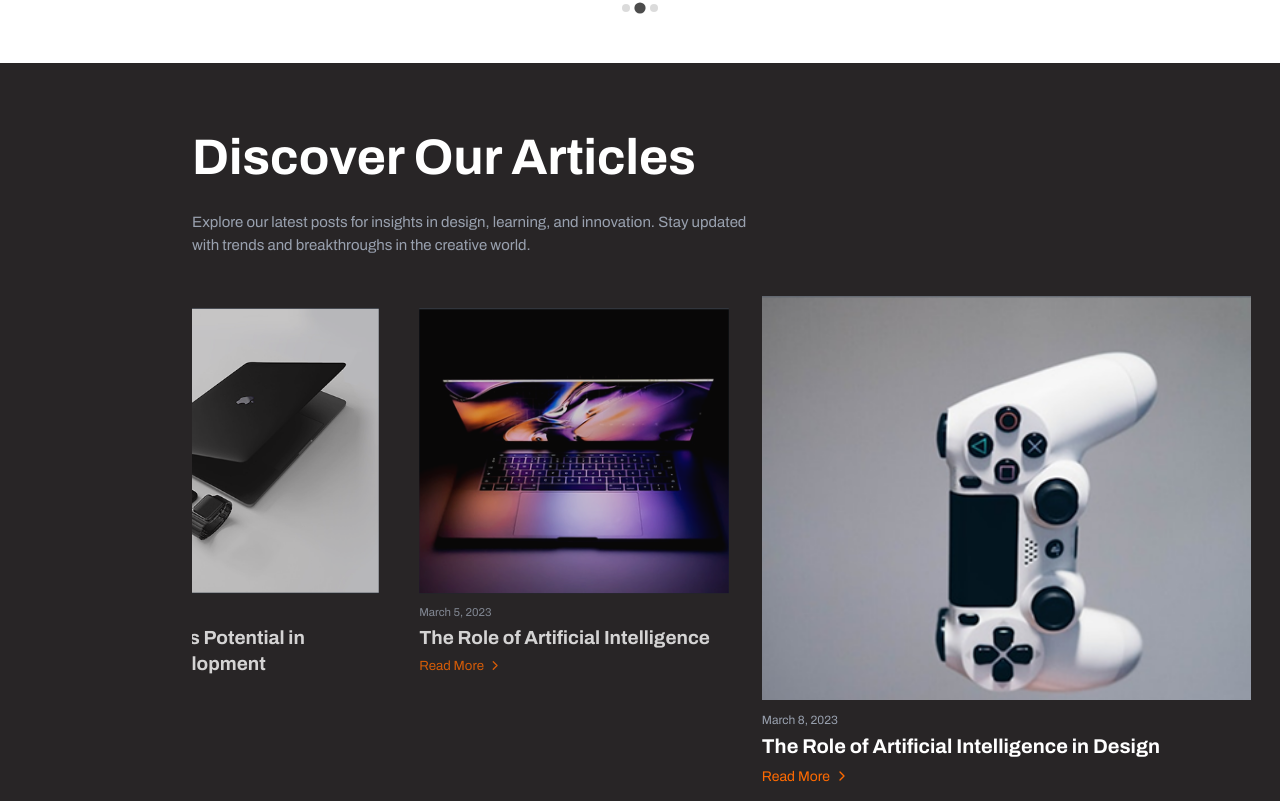
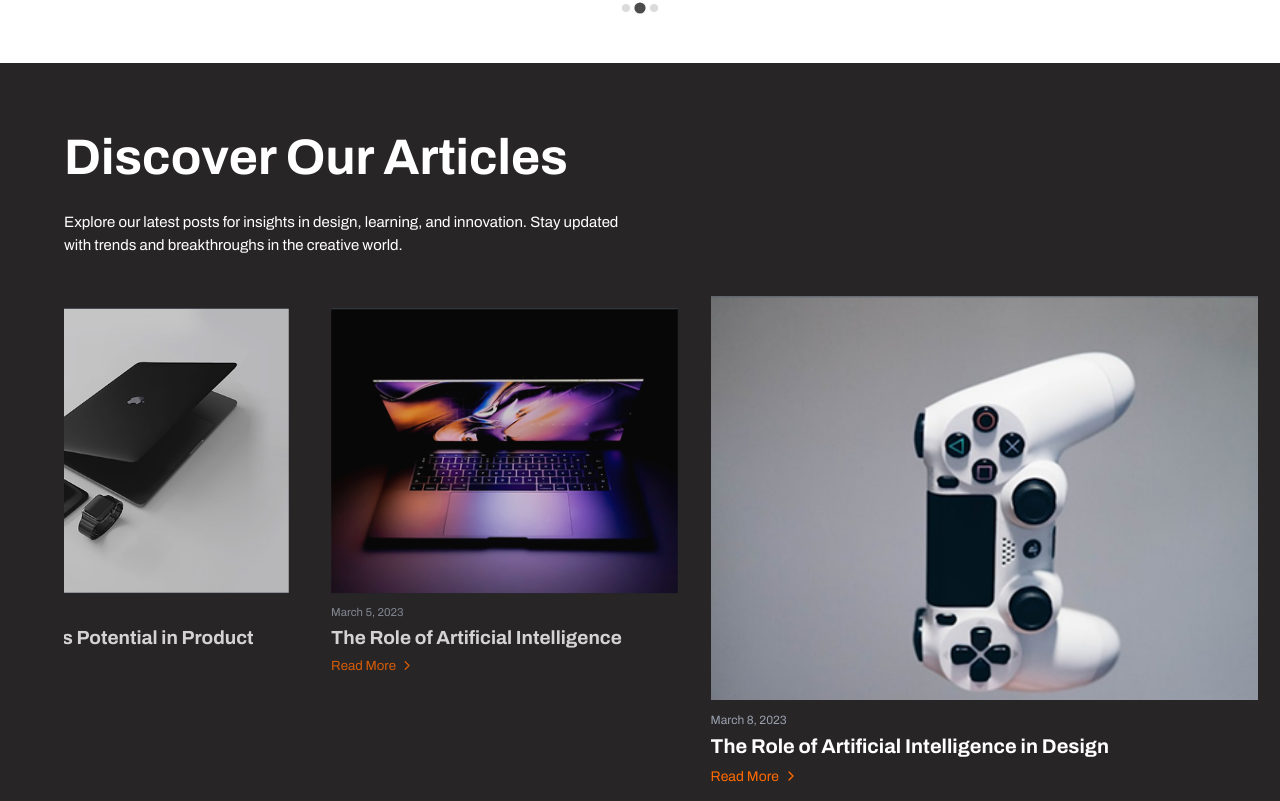
Before and after one commit to developers-xntric/Plenum, a Next.js app: page / in a window 1280 px wide. Shown: the part 5279-6080 px from the top of the page. Built offline with nearby package versions, Linux system fonts and the light colour scheme.

Commit message:
changes in sliderin home page

```diff
--- a/src/components/common/article-slider.jsx
+++ b/src/components/common/article-slider.jsx
@@ -167,9 +167,9 @@ export default function ArticleCarousel() {
 
     return (
         <div className="w-full bg-[#282526] text-white py-16 font-['Archivo']">
-            <div className="max-w-[95%] xl:max-w-[85%] ms-auto">
+            <div className="max-w-[95%] ms-auto">
                 <h2 className="text-3xl font-bold mb-6 text-[50px]">Discover Our Articles</h2>
-                <p className="text-gray-400 text-[15px] mb-10 max-w-xl">
+                <p className="text-[#FFF] text-[15px] mb-10 max-w-xl">
                     Explore our latest posts for insights in design, learning, and innovation. Stay updated with trends and
                     breakthroughs in the creative world.
                 </p>
```
